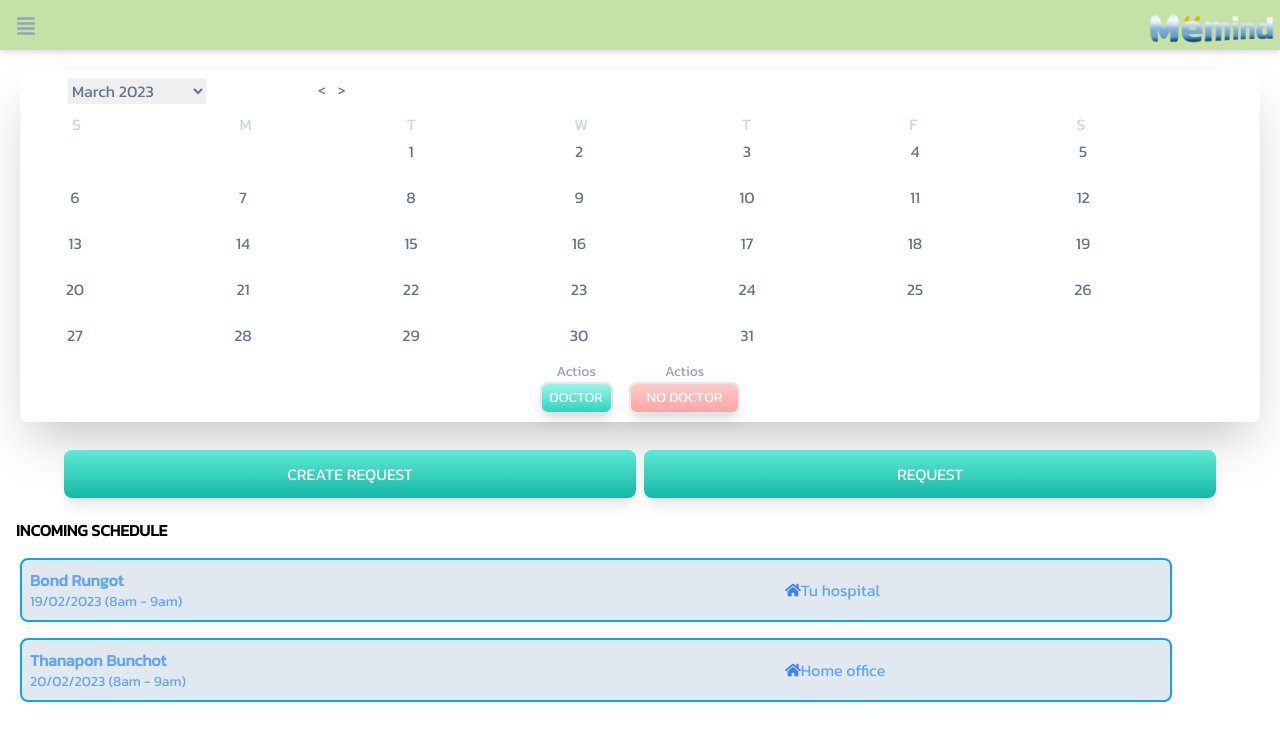
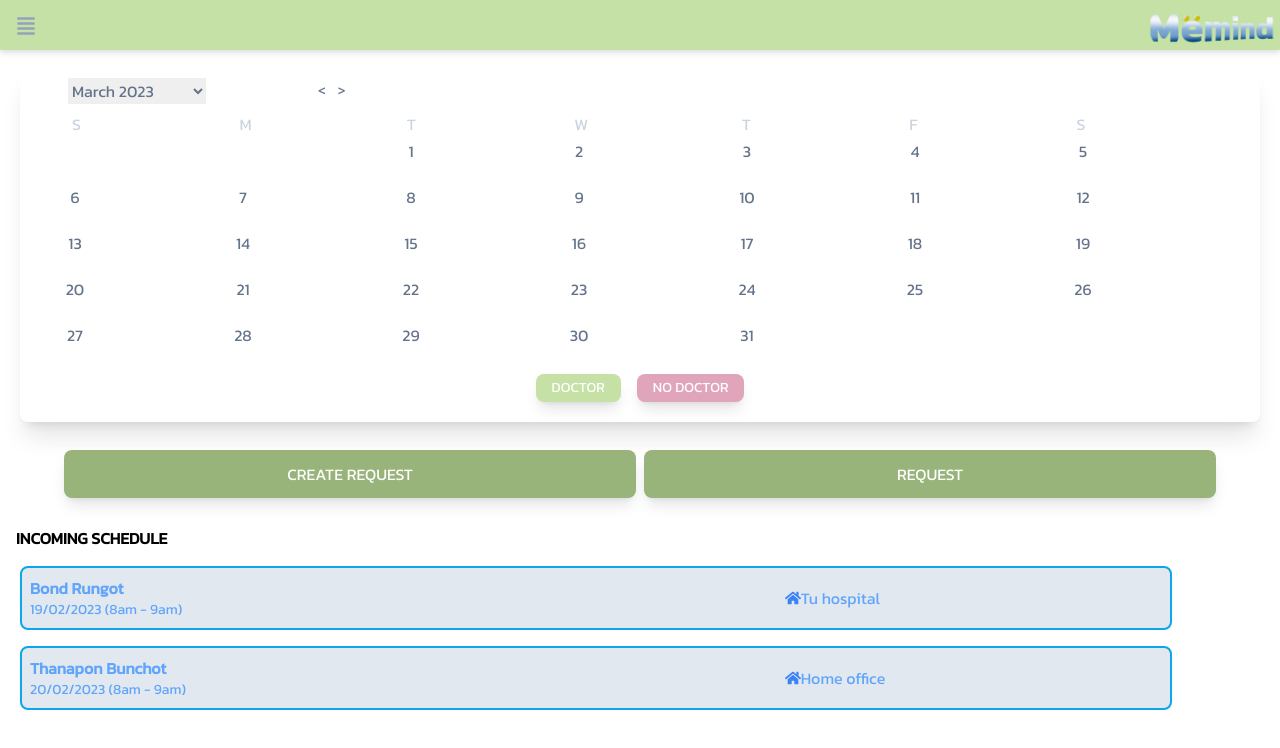
Before and after one commit to soAcademy/bedlendule, a React (Create React App) app: page / in a window 1280 px wide. Shown: the top 748 px of the page. Built offline with nearby package versions, Linux system fonts and the light colour scheme.

Commit message:
fix: color theme

```diff
--- a/src/CalenderDoctor/Component/ConfirmPopup.js
+++ b/src/CalenderDoctor/Component/ConfirmPopup.js
@@ -12,8 +12,8 @@ const ConfirmPopup = ({
       ${confirmPopupToggle ? "scale-1" : "translate-y-1/4 scale-0"}`}
       >
         <div>
-          <p className="text-2xl font-bold text-[#4C4E64DE] ">Create Request</p>
-          <p className="text-[#4C4E64AD]">Do you want to create a request</p>
+          <p className="text-2xl font-bold text-[#4C4E64DE] ">{title}</p>
+          <p className="text-[#4C4E64AD]">{description}</p>
         </div>
         <div className="mt-4 flex flex-col space-y-2">
           <button className="text-md mx-auto w-24 rounded-md bg-[#99B47B] py-1 text-white hover:bg-[#99b47bc8] active:bg-[#9cb482]">
--- a/src/CalenderDoctor/Component/Request.js
+++ b/src/CalenderDoctor/Component/Request.js
@@ -29,6 +29,8 @@ const Request = ({ setConfirmPopupToggle, confirmPopupToggle, setPage }) => {
         ${!confirmPopupToggle ? "scale-0" : "scale-1"}`}
         >
           <ConfirmPopup
+            title={"CREATE REQUEST"}
+            description={"Do you want to create request?"}
             setConfirmPopupToggle={setConfirmPopupToggle}
             confirmPopupToggle={confirmPopupToggle}
           />
--- a/src/CalenderDoctor/home.js
+++ b/src/CalenderDoctor/home.js
@@ -59,7 +59,7 @@ const Home = () => {
       {page === "main" && (
         <div className="my-auto mt-[70px] h-screen font-kanit">
           <div className="mt-10 h-full">
-            <div className="mx-5 mt-10 mb-2 rounded-lg  px-10 shadow-2xl ">
+            <div className="mx-5 mt-10 mb-2 rounded-lg  px-10 shadow-xl ">
               <div className="flex text-slate-500">
                 <div className="w-[250px] rounded-lg  p-2">
                   {" "}
@@ -100,39 +100,33 @@ const Home = () => {
                 ))}
               </div>
 
-              <div className="flex p-2 text-sm ">
-                <div className="mx-auto flex">
-                  <div>
-                    <div className="text-center text-slate-400">Actios</div>
-                    <button className=" mx-2 my-auto flex rounded-lg   border-2  bg-gradient-to-b from-teal-200 to-teal-400 px-2 py-1 text-white shadow-lg ">
-                      DOCTOR
-                    </button>
+              <div className="flex p-2 text-sm">
+                <div className="mx-auto my-3 flex">
+                  <div className="mx-2 rounded-lg bg-[#C5E1A5] px-4 py-1 text-white shadow-lg ">
+                    DOCTOR
                   </div>
-                  <div>
-                    <div className="text-center text-slate-400">Actios</div>
-                    <button className="mx-2 my-auto flex gap-2 rounded-lg  border-2  bg-gradient-to-b from-red-200 to-red-300 px-4 py-1 text-white shadow-lg">
-                      NO DOCTOR
-                    </button>
+                  <div className="mx-2 gap-2 rounded-lg bg-[#E1A5BB] px-4 py-1 text-white shadow-lg">
+                    NO DOCTOR
                   </div>
                 </div>
               </div>
             </div>
 
-            <div className=" mx-auto flex  w-[90%] gap-2 text-white">
-              <div
-                className="my-auto   w-1/2 cursor-pointer rounded-lg bg-gradient-to-b from-teal-300 to-teal-500 py-3 text-center shadow-lg "
+            <div className="mx-auto my-7 flex w-[90%] gap-2 text-white">
+              <button
+                className="w-1/2 rounded-lg bg-[#99B47B] py-3 text-center shadow-lg hover:bg-[#99b47bc8] active:bg-[#9cb482] "
                 onClick={() => {
                   setPage("createrequest");
                 }}
               >
                 CREATE REQUEST
-              </div>
-              <div
-                className=" mx-auto my-5 w-1/2 cursor-pointer  rounded-lg bg-gradient-to-b from-teal-300 to-teal-500 px-1 py-3 text-center shadow-lg"
+              </button>
+              <button
+                className="w-1/2 rounded-lg bg-[#99B47B] py-3 text-center shadow-lg hover:bg-[#99b47bc8] active:bg-[#9cb482]"
                 onClick={() => []}
               >
                 REQUEST
-              </div>
+              </button>
             </div>
             <div>
               <div className="pl-4 font-bold">INCOMING SCHEDULE</div>
```
